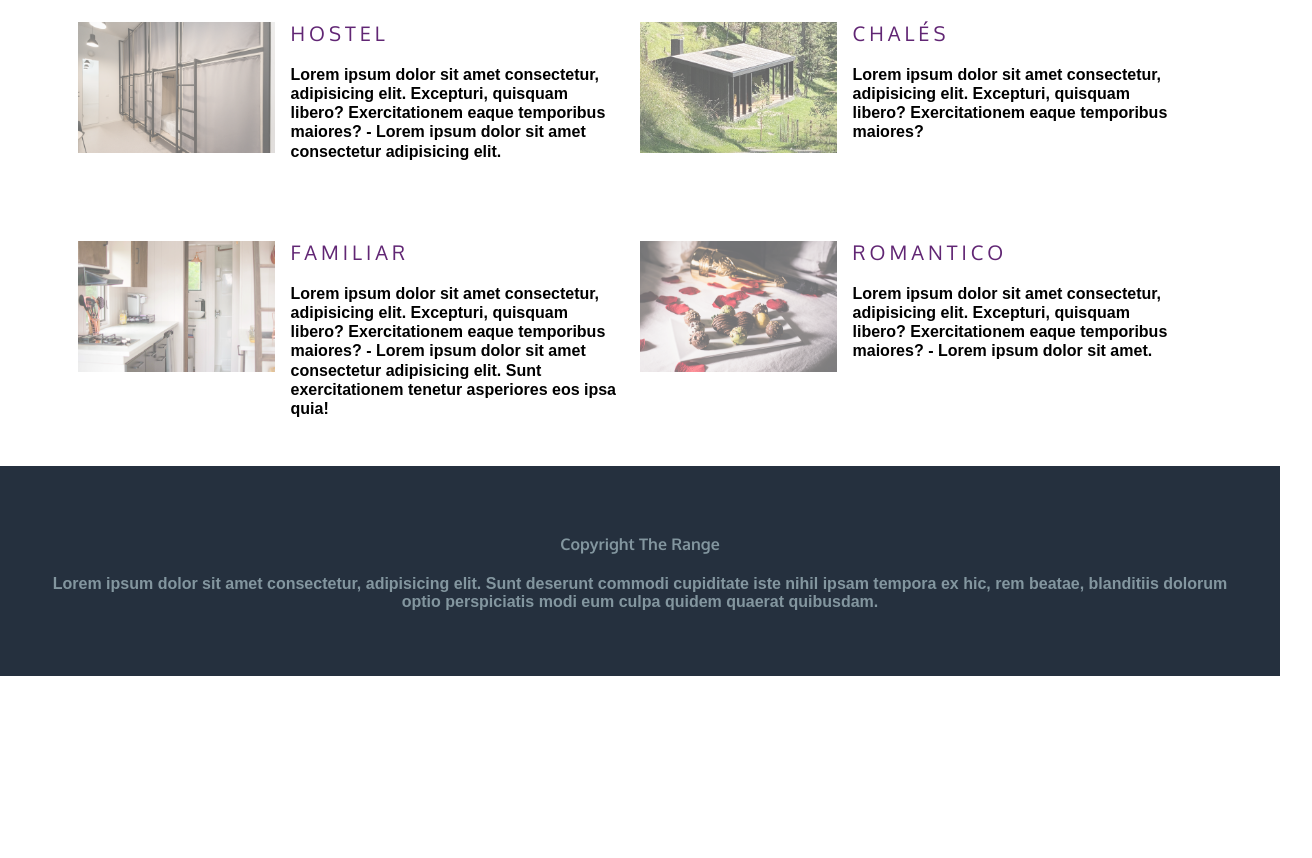
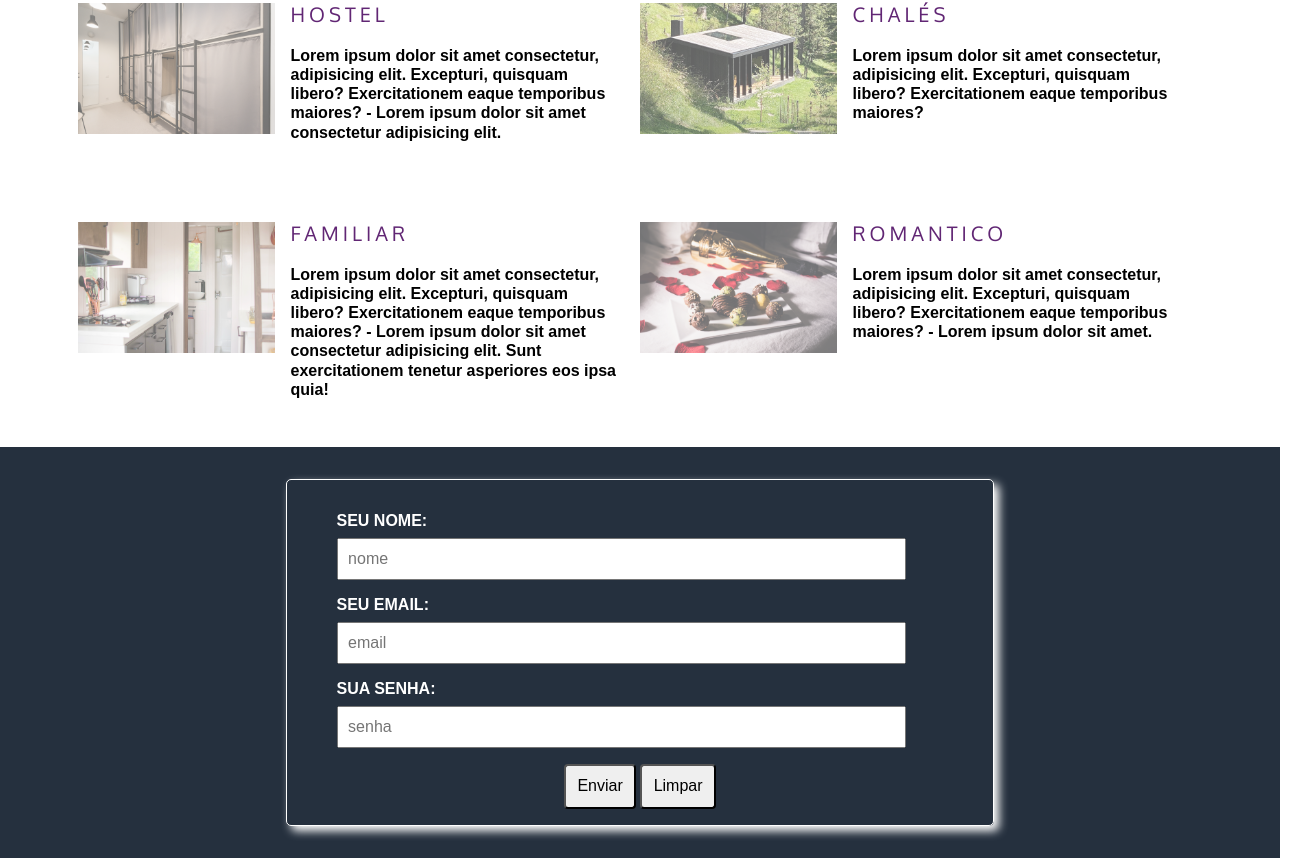
Before and after one commit to mauro-fe/Angels-Hosters, a plain HTML site: page index.html in a window 1280 px wide. Shown: the part 1257-2115 px from the top of the page, 1312 px wide, since content can reach past the window. Before the commit the page ends 1933 px from the top, so only its background shows below. Drawn offline with Linux system fonts and the light colour scheme; files whose address does not match are found by name.

Commit message:
Adionando formulário

```diff
--- a/css/style.css
+++ b/css/style.css
@@ -48,6 +48,79 @@ h4 {
   background-color: color-mix(in srgb, var(--primary-color), #fff 20%);
 }
 
+.footer {
+  background-color: #25303e;
+}
+
+.footer_contato {
+  display: flex;
+  flex-direction: column;
+  align-items: center;
+  justify-content: center;
+  padding: 2em;
+  color: #fff;
+  flex: 1 1 0;
+}
+
+.footer_contato-form {
+  border: 1px solid #fff;
+  border-radius: 5px;
+  box-shadow: 5px 5px 10px #fff;
+  padding: 1rem;
+}
+
+.footer_contato-form_items {
+  padding-top: 1rem;
+}
+
+.footer_contato-form_items label {
+  text-transform: uppercase;
+  display: flex;
+}
+
+.footer_contato-form_items input {
+  margin-top: .5rem;
+  width: 25em;
+  padding: .6em;
+}
+
+.footer_contato-form_items input:focus::-webkit-input-placeholder {
+  opacity: 0;
+}
+
+.footer_contato-button {
+  flex: 1 1 0;
+}
+
+.footer_contato-button input {
+  display: inline-block;
+  padding: .7em;
+  margin-top: 1rem;
+  border-radius: 4px;
+}
+
+.btn input[type="reset"] {
+  margin-right: auto;
+}
+
+.footer_contato-submit input {
+  padding: .6em;
+  border-radius: 5px;
+  margin-top: 1em;
+}
+
+@media screen and (min-width: 35.25em) {
+  .footer_contato-form_items input {
+    width: 90%;
+  }
+
+  .footer_contato-form {
+    width: 90%;
+  }
+}
+
+
+
 /* md */
 @media screen and (min-width: 48.75em) {
 
@@ -76,6 +149,7 @@ h4 {
   .header_nav-list a:hover {
     background-color: color-mix(in srgb, var(--primary-color), #fff 90%);
   }
+
 }
 
 .heroBanner {
@@ -150,7 +224,7 @@ h4 {
 @media screen and (min-width: 56.25em) {
   .heroBanner {
     background-image: url(../images/bg_topo_1198x670.jpg);
-    aspect-ratio: 1198 / 670;
+    aspect-ratio: 1200 / 670;
 
     display: flex;
     justify-content: center;
@@ -171,7 +245,6 @@ h4 {
     background-position: center top;
     background-repeat: no-repeat;
     max-height: 80%;
-    width: 100%;
   }
 
   .heroBanner .maxWidth {
@@ -181,6 +254,17 @@ h4 {
   .heroBanner_iconPlay {
     width: 7em;
     height: 7em;
+  }
+
+  .footer_contato-form {
+    display: flex;
+    flex-direction: column;
+    align-items: center;
+    width: 60%;
+  }
+
+  .footer_contato-form_items {
+    width: 90%;
   }
 }
 
@@ -306,9 +390,9 @@ min-width: 74em     ->  col-xl
   }
 }
 
-.footer {
+/* .footer {
   text-align: center;
-  background-color: #25303e;
+
   padding: 3em;
   color: #83969f;
-}
+} */
--- a/index.html
+++ b/index.html
@@ -146,9 +146,26 @@
   </main>
 
   <footer class="footer">
-    <h4>Copyright The Range</h4>
-    <p>Lorem ipsum dolor sit amet consectetur, adipisicing elit. Sunt deserunt commodi cupiditate iste nihil ipsam
-      tempora ex hic, rem beatae, blanditiis dolorum optio perspiciatis modi eum culpa quidem quaerat quibusdam.</p>
+    <article class="footer_contato  maxWidth">
+      <form action="#" class="footer_contato-form">
+        <div class="footer_contato-form_items">
+          <label for="name">Seu nome:</label>
+          <input type="text" name="name" id="name" placeholder="nome" required autocomplete="none">
+        </div>
+        <div class="footer_contato-form_items">
+          <label for="email">Seu email:</label>
+          <input type="email" name="email" id="email" placeholder="email" required autocomplete="none">
+        </div>
+        <div class="footer_contato-form_items">
+          <label for="pass">Sua senha:</label>
+          <input type="password" name="pass" id="pass" placeholder="senha" required>
+        </div>
+        <div class="footer_contato-button btn">
+          <input type="submit" value="Enviar">
+          <input type="reset" value="Limpar">
+        </div>
+      </form>
+    </article>
   </footer>
 </body>
 
```
